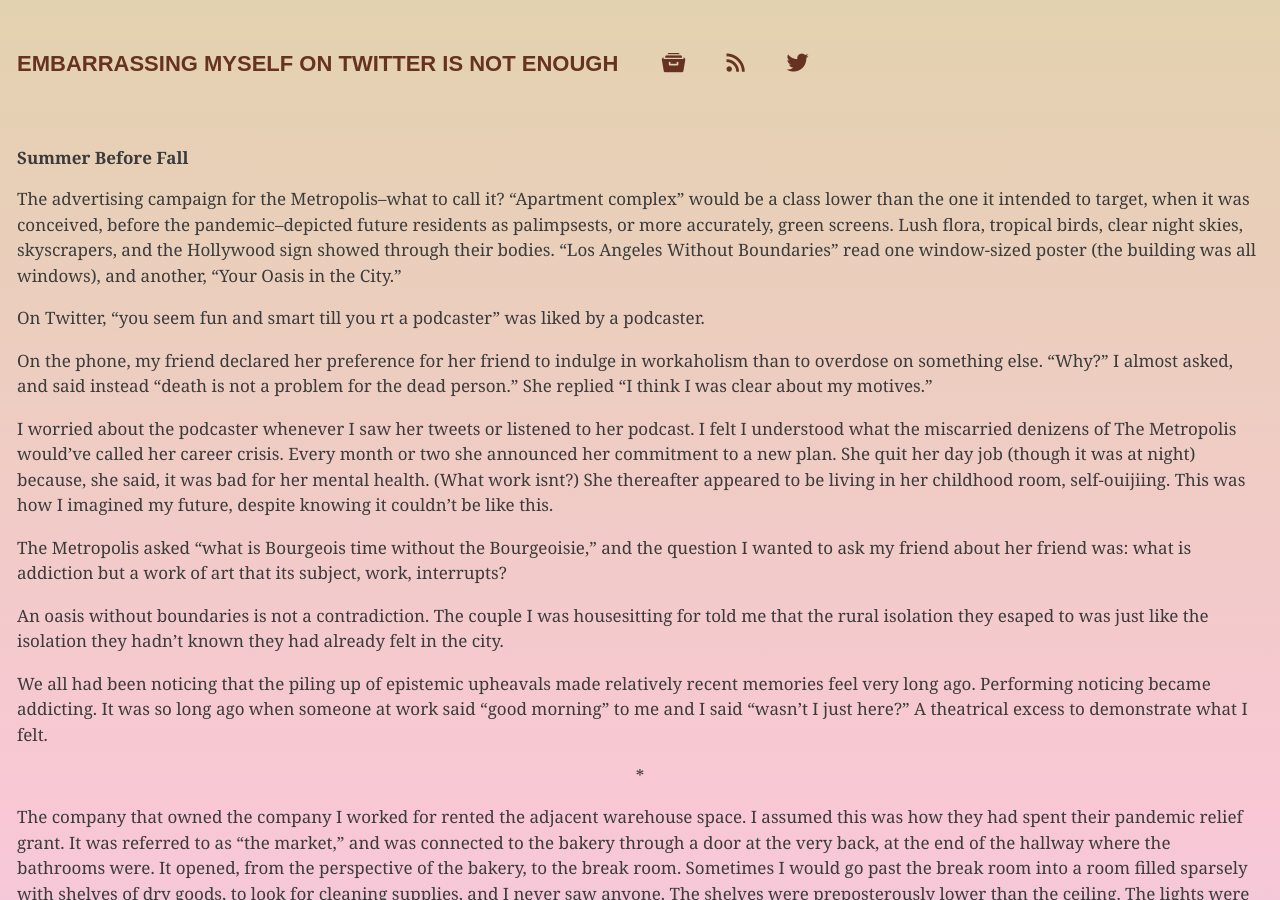
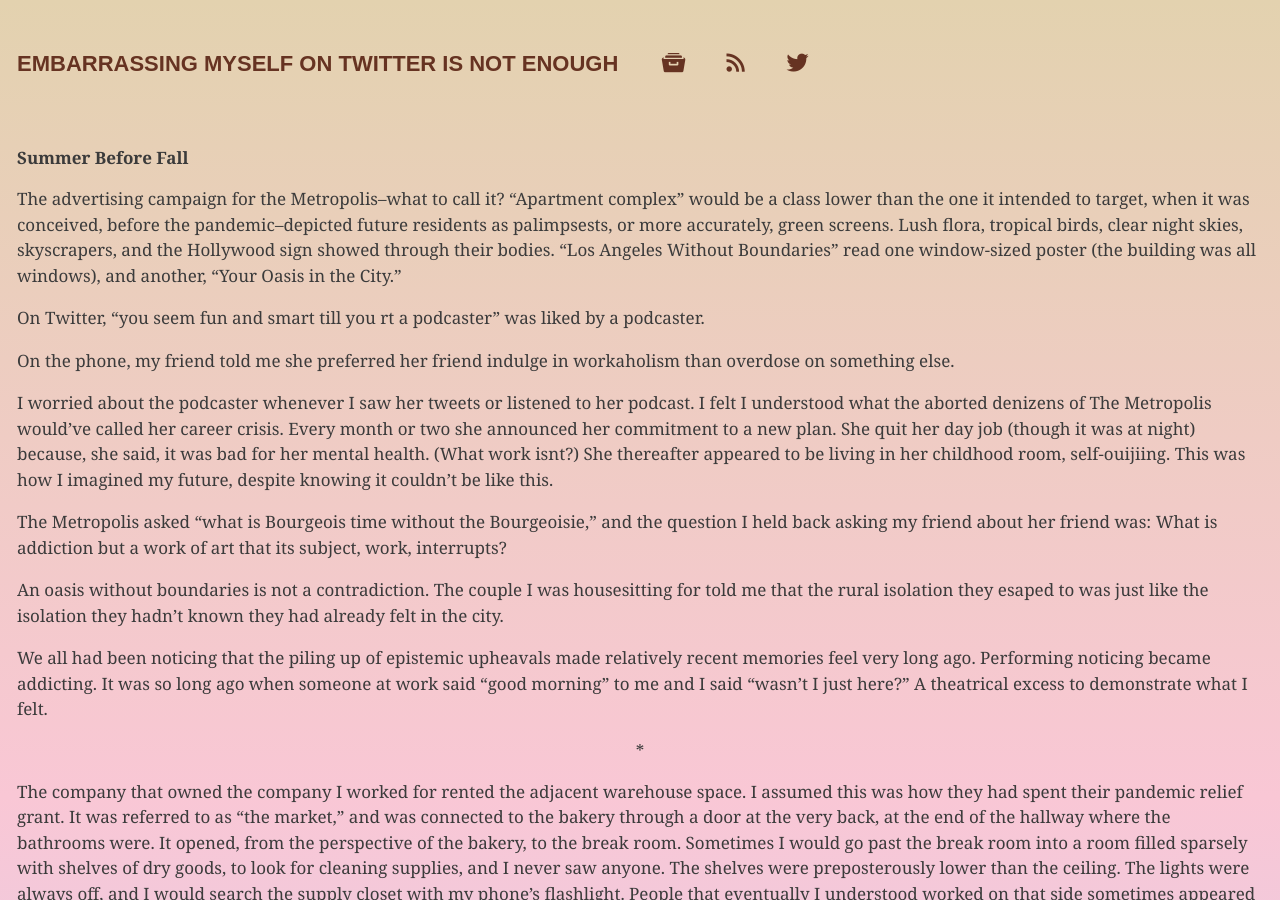
Before and after one commit to meanyhead/meanyhead.github.io, a Jekyll site: the page built from _posts/2021-1-31-metropolis.md, in a window 1280 px wide and 900 px high. Built offline with Jekyll 4.4.1, drawn with Linux system fonts in a browser that asks for light colours; comment, search, counter and statistics services are not loaded; some of the changed text lies outside the part shown.

Commit message:
auto Sun 01/02/2022  09:15 PM

```diff
--- a/_posts/2021-1-31-metropolis.md
+++ b/_posts/2021-1-31-metropolis.md
@@ -7,11 +7,11 @@
 
 On Twitter, "you seem fun and smart till you rt a podcaster" was liked by a podcaster.
 
-On the phone, my friend declared her preference for her friend to indulge in workaholism than to overdose on something else. "Why?" I almost asked, and said instead "death is not a problem for the dead person." She replied "I think I was clear about my motives."
+On the phone, my friend told me she preferred her friend indulge in workaholism than overdose on something else.
 
-I worried about the podcaster whenever I saw her tweets or listened to her podcast. I felt I understood what the miscarried denizens of The Metropolis would've called her career crisis. Every month or two she announced her commitment to a new plan. She quit her day job (though it was at night) because, she said, it was bad for her mental health. (What work isnt?) She thereafter appeared to be living in her childhood room, self-ouijiing. This was how I imagined my future, despite knowing it couldn't be like this.
+I worried about the podcaster whenever I saw her tweets or listened to her podcast. I felt I understood what the aborted denizens of The Metropolis would've called her career crisis. Every month or two she announced her commitment to a new plan. She quit her day job (though it was at night) because, she said, it was bad for her mental health. (What work isnt?) She thereafter appeared to be living in her childhood room, self-ouijiing. This was how I imagined my future, despite knowing it couldn't be like this.
 
-The Metropolis asked "what is Bourgeois time without the Bourgeoisie," and the question I wanted to ask my friend about her friend was: what is addiction but a work of art that its subject, work, interrupts?
+The Metropolis asked "what is Bourgeois time without the Bourgeoisie," and the question I held back asking my friend about her friend was: What is addiction but a work of art that its subject, work, interrupts?
 
 An oasis without boundaries is not a contradiction. The couple I was housesitting for told me that the rural isolation they esaped to was just like the isolation they hadn't known they had already felt in the city.
 
@@ -25,9 +25,9 @@
 
 ---
 
-I don't know if the internet finds you or you find the internet, but the homing instinct is extrmely long-ranged either way. Over time, internet crushes become repertoires of externalization. Perhaps a crush is an identification mistake; years after the initial crush, she appears to be living a life you could have led.
+I don't know if the internet finds you or you find the internet, but the homing instinct is extrmely long-ranged either way. Over time, internet crushes become repertoires of externalization. Perhaps a crush is an identification mistake. Years after the initial crush, she appears to be living a life you could have led.
 
-On Instagram, as I was told via Whatsapp, an internet crush was coming out sneakily, without fanfare. Not that there was any neeed to pretend a break had occured. But I knew she only acheieved un-self-consciousness through great self-consciousness. This, along with all male knowledge, was suspect. Her life as I knew it flashed before my eyes. Was it all internet irony, my friend wondered? I recalled what she had said on a chat podcast: Why come out at all? Ideally, she had said, nobody should come out, or everyone should come out. At another time, she had said that she wasn't in the subject position to say so herself, but if a lesbian recommended everyone be a lesbian, she would've agreed. I remembered her being asked, in jest, about her interview with a lesbian who was not out at the time of the interview, if it was the rhythm of the night their conversation had gotten into? My friend and I became interested in her husband for perhaps the first time. In an article he wrote, not precisely about her, but about the general case of marriage to a woman, he lifted a phrase from something she had written a few years before. At first, I didn't think this was a copy-and-paste, but aesthetic mimicry. It almost sounded to me like something she would write because I imagined that would be what I would try to do, if I were in his position. I wouldn't want to be in a relationship with me.
+On Instagram, as I was told via Whatsapp, an internet crush was coming out sneakily, without fanfare. Not that there was any need to pretend a break had occured. But I knew she only achieved un-self-consciousness through great self-consciousness. This, along with all male knowledge, was suspect. Her life as I knew it flashed before my eyes. Was it all internet irony, my friend wondered? I recalled what she had said on a chat podcast: Why come out at all? Ideally, she had said, nobody should come out, or everyone should come out. At another time, she had said that she wasn't in the subject position to say so herself, but if a lesbian recommended everyone become a lesbian, she would've agreed. My friend and I became interested in her husband for perhaps the first time. In an article he wrote, not precisely about her, but about the general case of marriage to a woman, he lifted a phrase from something she had written a few years before. At first, I didn't think this was a copy-and-paste, but aesthetic mimicry. It almost sounded to me like something she would write because I imagined that would be what I would try to do, if I were in his position. I wouldn't want to be in a relationship with me.
 
 ---
 
@@ -41,7 +41,7 @@
 
 On the reincarnation of IRC twenty years later, Lilith and Eve were being discussed. "Where did Lilith come from? The idea of her, I mean." In answer, someone posted a link that stated "in the midrashic account, Adam is the most beautiful creature," Eve being the most beautiful after him, and God of course being more beautiful than Adam, but not a creature.
 
-The plaque on the Pioneer probe depicts a man and a woman, both devoid of pubic hair, and the woman lacking a vulva. The idea that without a human sensory apparatus and without a human history of visual art, a nonhuman intelligence could decipher a line drawing.
+The plaque on the Pioneer probe depicts a man and a woman, both devoid of pubic hair, and the woman lacking a vulva.
 
 "Sardonic" is alleged to derive from the ancient Greek belief that, to quote the Online Etymology Dictionary, "eating a certain plant they called sardonion (literally 'plant from Sardinia,') caused facial convulsions resembling those of sardonic laughter, usually followed by death."
 
--- a/publish_time.txt
+++ b/publish_time.txt
@@ -1 +1 @@
-11:01 AM
+11:22 AM
```
